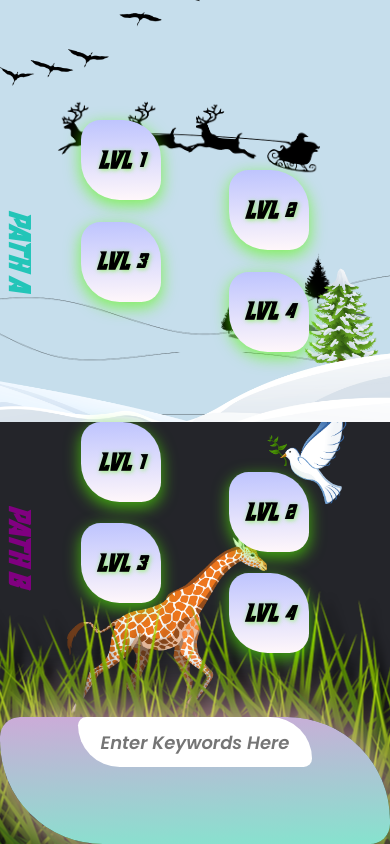
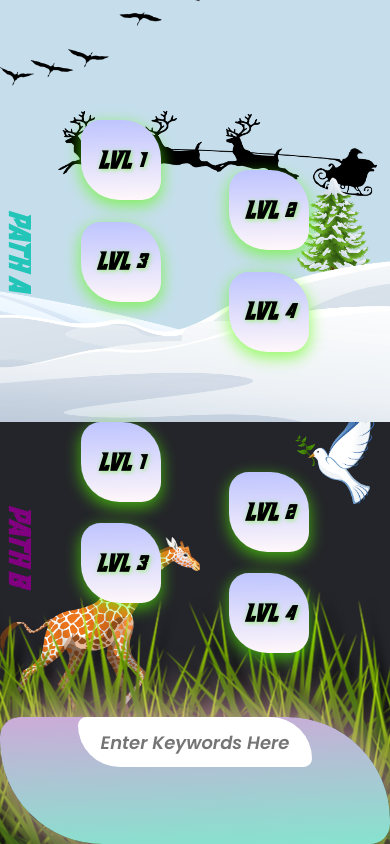
Before and after one commit to AshifAli007/breakthrucode, a React (Create React App) app: page /event in a window 390 px wide. Built offline with nearby package versions, Linux system fonts and the light colour scheme; some icons are missing.

Commit message:
redirects solved

```diff
--- a/src/containers/Event/Event.module.css
+++ b/src/containers/Event/Event.module.css
@@ -262,7 +262,9 @@ html{
   }
   .pathB{
     column-gap: 10%;
-    background-position: 25% 15%, 20% 50%, 86% -5%;
+    background-size: auto, 260px, 90px;
+    /* background-position: 25% 15%, 20% 50%, 86% -5%; */
+    background-position: 25% 15%, 23% 38%, 86% -5%;
   }
 }
 @media screen and (max-width: 1200px) {
@@ -270,6 +272,7 @@ html{
     column-gap: 10%;
   }
   .pathB{
+    background-position: 25% 15%, 13% 50%, 86% -5%;
     column-gap: 10%;
   }
 }
@@ -295,6 +298,7 @@ html{
     background-position: 0% -5%,77% 123%, 130% 77%;
   }
   .pathB{
+    background-position: 25% 15%, 7% 50%, 86% -5%;
     padding-top: 10%;
     column-gap: 5%;
     height: calc(50 * var(--vh));
@@ -308,6 +312,7 @@ html{
     background-position: 0% -5%,right bottom, 93% 35%;
   }
   .pathB{
+    background-position: 25% 15%, 10% 50%, 86% -5%;
     padding-top: 15%;
     column-gap:  5%;
     height: calc(50 * var(--vh));
@@ -334,6 +339,7 @@ html{
     background-position: 0% -5%,right bottom, 93% 25%;
   }
   .pathB{
+    background-position: 25% 15%, 20% 50%, 90% -5%;
     padding: 0 15%;
     column-gap:  25%;
     height: calc(50 * var(--vh));
@@ -356,10 +362,11 @@ html{
     column-gap:  25%;
     padding: 0 15%;
     height: calc(50 * var(--vh));
-    background-size: 200px,200%, 152%;
-    background-position: 0% -5%,98% 181%, 93% -87%;
+    background-size: 200px,200%, 185%;
+    background-position: 0% -5%,right bottom, 73% 20%;
   }
   .pathB{
+    background-position: 25% 15%, 0% 50%, 95% -5%;
     padding: 0 15%;
     column-gap:  25%;
     height: calc(50 * var(--vh));
@@ -381,7 +388,7 @@ html{
   }
 }
 
-@media screen and (max-width:320px){
+@media screen and (max-width:350px){
   .level{
     width:5rem;
     height:5rem;
```
